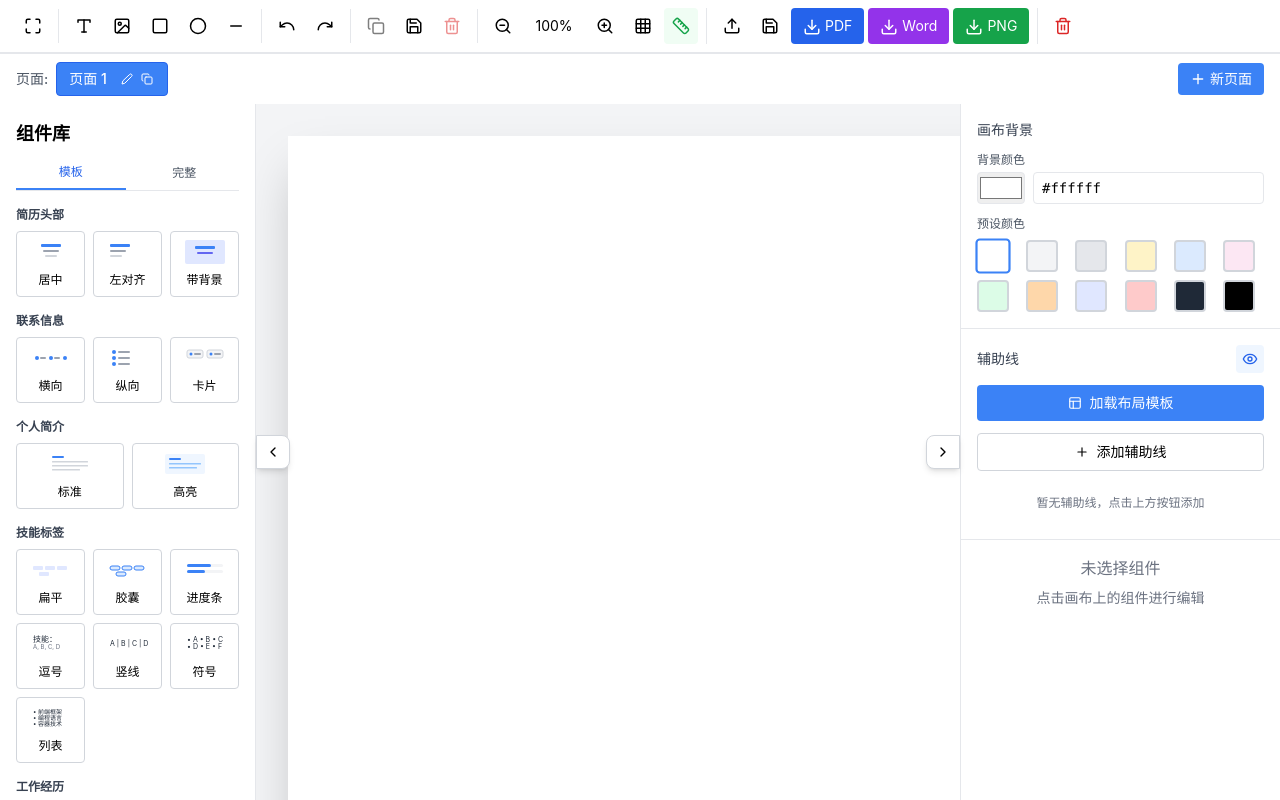
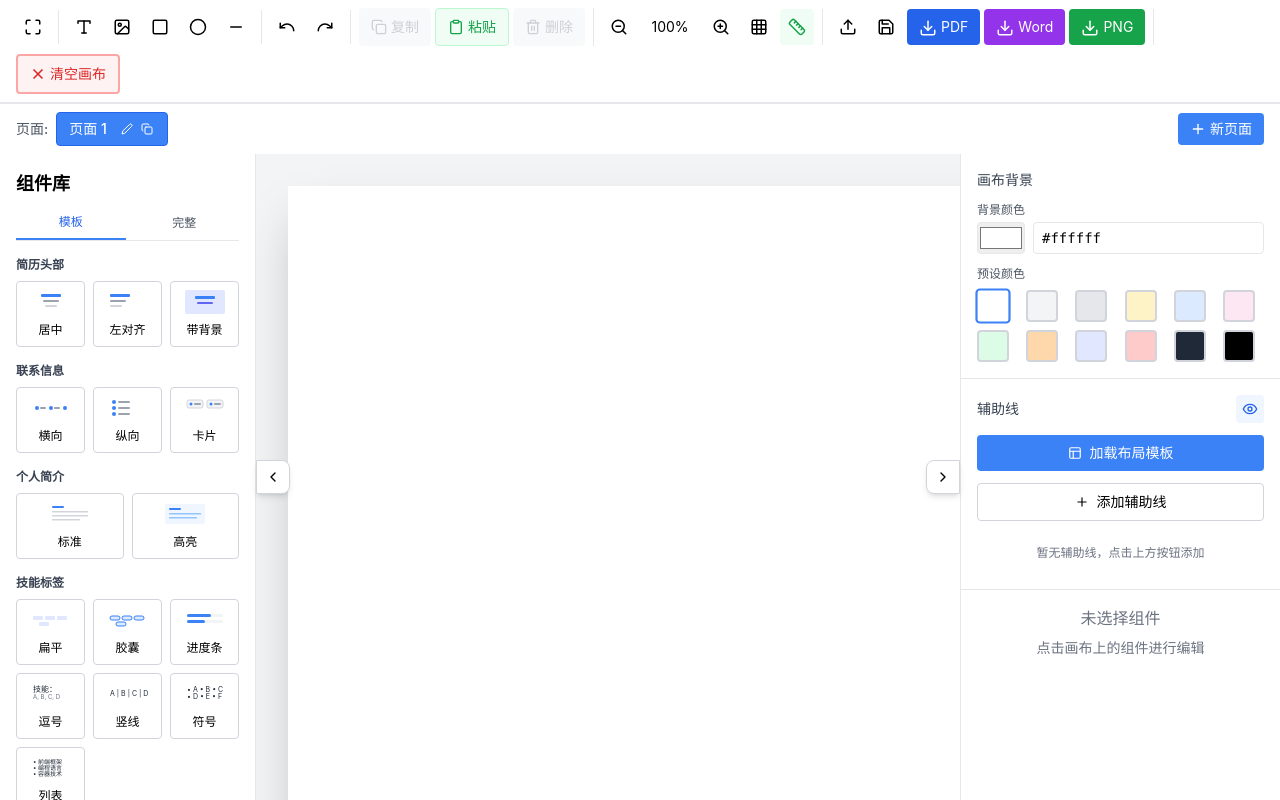
Before and after one commit to Pordefi/my-resume-maker, a React (Vite) app: page / in a window 1280 px wide. Built offline with nearby package versions, Linux system fonts and the light colour scheme.

Commit message:
修复图标

```diff
--- a/src/components/Toolbar/Toolbar.tsx
+++ b/src/components/Toolbar/Toolbar.tsx
@@ -6,6 +6,7 @@ import {
   Save,
   Trash2,
   Copy,
+  Clipboard,
   Grid,
   ZoomIn,
   ZoomOut,
@@ -25,6 +26,7 @@ import {
   Square,
   Minus,
   Circle,
+  X,
 } from 'lucide-react'
 import { useCanvasStore, setPendingComponent } from '@/store/canvasStore'
 import { exportToPDF, exportToImage, exportMultiPageToPDF } from '@/utils/exportPDF'
@@ -420,26 +422,37 @@ const Toolbar = () => {
       <div className="flex gap-1 border-r pr-2">
         <button
           onClick={copy}
-          className="p-2 hover:bg-gray-100 rounded"
-          title="复制 (Ctrl+C)"
+          className={`px-3 py-2 rounded text-sm font-medium flex items-center gap-1 ${
+            selectedIds.length === 0
+              ? 'bg-gray-100 text-gray-400 cursor-not-allowed'
+              : 'bg-blue-50 text-blue-600 hover:bg-blue-100 border border-blue-200'
+          }`}
+          title="复制选中组件 (Ctrl+C)"
           disabled={selectedIds.length === 0}
         >
-          <Copy size={18} />
+          <Copy size={16} />
+          复制
         </button>
         <button
           onClick={paste}
-          className="p-2 hover:bg-gray-100 rounded"
+          className="px-3 py-2 bg-green-50 text-green-600 hover:bg-green-100 rounded text-sm font-medium flex items-center gap-1 border border-green-200"
           title="粘贴 (Ctrl+V)"
         >
-          <Save size={18} />
+          <Clipboard size={16} />
+          粘贴
         </button>
         <button
           onClick={deleteSelectedComponents}
-          className="p-2 hover:bg-gray-100 rounded text-red-600"
-          title="删除 (Delete)"
+          className={`px-3 py-2 rounded text-sm font-medium flex items-center gap-1 ${
+            selectedIds.length === 0
+              ? 'bg-gray-100 text-gray-400 cursor-not-allowed'
+              : 'bg-orange-50 text-orange-600 hover:bg-orange-100 border border-orange-200'
+          }`}
+          title="删除选中组件 (Delete)"
           disabled={selectedIds.length === 0}
         >
-          <Trash2 size={18} />
+          <Trash2 size={16} />
+          删除
         </button>
       </div>
 
@@ -623,13 +636,14 @@ const Toolbar = () => {
         </button>
       </div>
 
-      {/* 清空 */}
+      {/* 清空画布 */}
       <button
         onClick={handleClearCanvas}
-        className="p-2 hover:bg-gray-100 rounded text-red-600"
-        title="清空画布"
+        className="px-3 py-2 bg-red-50 text-red-600 hover:bg-red-100 rounded text-sm font-medium flex items-center gap-1 border-2 border-red-300"
+        title="清空当前页面所有内容"
       >
-        <Trash2 size={18} />
+        <X size={16} strokeWidth={2.5} />
+        清空画布
       </button>
 
       {/* 多页面导出对话框 */}
```
